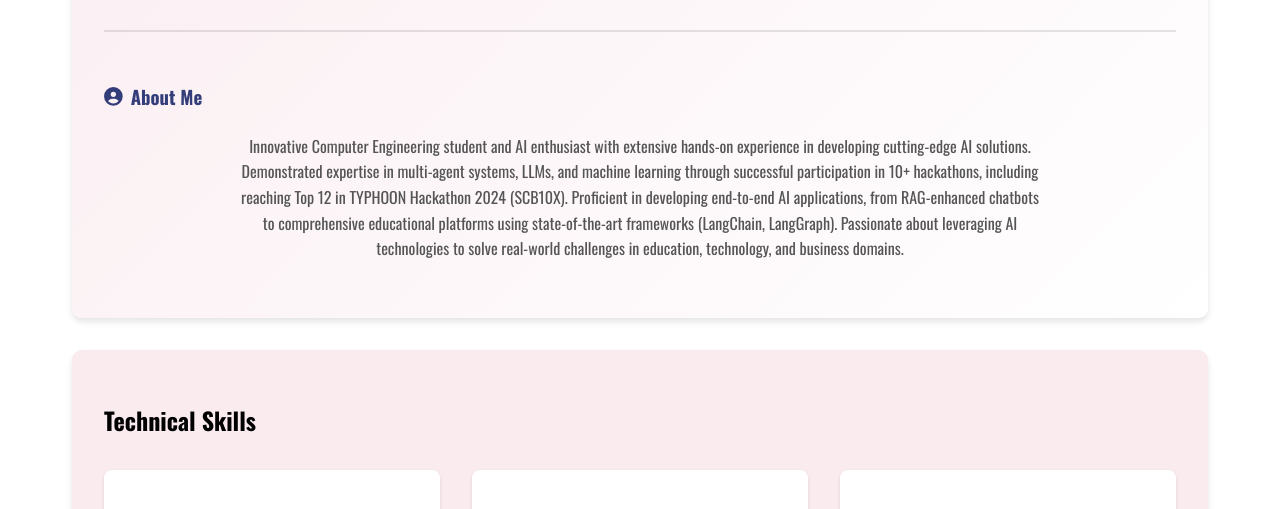
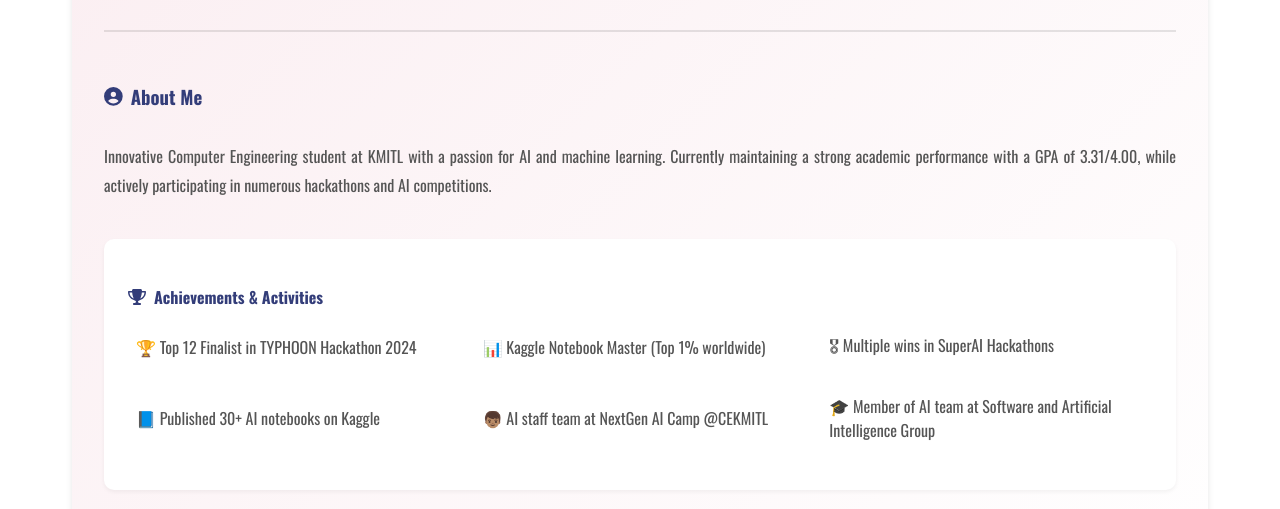
Before and after one commit to RattaphumKaenmuang/fwc-rush-proj, a plain HTML site: page yprasert.html in a window 1280 px wide. Shown: the part 650-1159 px from the top of the page. Drawn offline with nearby package versions, Linux system fonts and the light colour scheme.

Commit message:
feat: add more About me

```diff
--- a/css/yprasert.css
+++ b/css/yprasert.css
@@ -131,6 +131,49 @@ main {
 .summary-section h3 {
     color: var(--dark-bg-color);
     margin-bottom: 1rem;
+    display: flex;
+    align-items: center;
+    gap: 0.5rem;
+}
+
+.summary-content {
+    display: flex;
+    flex-direction: column;
+    gap: 1.5rem;
+}
+
+.summary-main, .summary-focus {
+    line-height: 1.8;
+    color: #555;
+    text-align: justify;
+}
+
+.key-achievements {
+    background: white;
+    padding: 1.5rem;
+    border-radius: 10px;
+    box-shadow: 0 2px 4px rgba(0,0,0,0.05);
+}
+
+.key-achievements h4 {
+    color: var(--dark-bg-color);
+    margin-bottom: 1rem;
+    display: flex;
+    align-items: center;
+    gap: 0.5rem;
+}
+
+.key-achievements ul {
+    list-style: none;
+    padding: 0;
+    display: grid;
+    grid-template-columns: repeat(auto-fit, minmax(250px, 1fr));
+    gap: 1rem;
+}
+
+.key-achievements li {
+    padding: 0.5rem;
+    color: #555;
     display: flex;
     align-items: center;
     gap: 0.5rem;
--- a/yprasert.html
+++ b/yprasert.html
@@ -15,20 +15,28 @@
             <nav>
                <ul>
                      <li>
-                      <img src="./imgs/home.png" alt="home">
-                      <a href="./index.html">HOME</a>
+                        <a href="./index.html">
+                            <img src="./imgs/home.png" alt="home">
+                            HOME
+                        </a>
                      </li>
                      <li>
-                      <img src="./imgs/bio.png" alt="bio">
-                      <a href="#bioinfo">About</a>
+                        <a href="#bioinfo">
+                            <img src="./imgs/bio.png" alt="bio">
+                            About
+                        </a>
                      </li>
                      <li>
-                      <img src="./imgs/skills.png" alt="edu">
-                      <a href="#showcase">Skills</a>
+                        <a href="#showcase">
+                            <img src="./imgs/skills.png" alt="skills">
+                            Skills
+                        </a>
                      </li>
                      <li>
-                      <img src="./imgs/contact.png" alt="edu">
-                      <a href="#contact">Contact</a>
+                        <a href="#contact">
+                            <img src="./imgs/contact.png" alt="contact">
+                            Contact
+                        </a>
                      </li>
                </ul>
     </header>
@@ -47,9 +55,25 @@
                 </div>
                 <div class="summary-section">
                     <h3><i class="fas fa-user-circle"></i> About Me</h3>
-                    <p class="summary">
-                        Innovative Computer Engineering student and AI enthusiast with extensive hands-on experience in developing cutting-edge AI solutions. Demonstrated expertise in multi-agent systems, LLMs, and machine learning through successful participation in 10+ hackathons, including reaching Top 12 in TYPHOON Hackathon 2024 (SCB10X). Proficient in developing end-to-end AI applications, from RAG-enhanced chatbots to comprehensive educational platforms using state-of-the-art frameworks (LangChain, LangGraph). Passionate about leveraging AI technologies to solve real-world challenges in education, technology, and business domains.
-                    </p>
+                    <div class="summary-content">
+                        <p class="summary-main">
+                            Innovative Computer Engineering student at KMITL with a passion for AI and machine learning. Currently maintaining a strong academic performance with a GPA of 3.31/4.00, while actively participating in numerous hackathons and AI competitions.
+                        </p>
+                        <div class="key-achievements">
+                            <h4><i class="fas fa-trophy"></i>Achievements & Activities</h4>
+                            <ul>
+                                <li>🏆 Top 12 Finalist in TYPHOON Hackathon 2024</li>
+                                <li>📊 Kaggle Notebook Master (Top 1% worldwide)</li>
+                                <li>🎖 Multiple wins in SuperAI Hackathons</li>
+                                <li>📘 Published 30+ AI notebooks on Kaggle</li>
+                                <li>👦🏽 AI staff team at NextGen AI Camp @CEKMITL</li>
+                                <li>🎓 Member of AI team at Software and Artificial Intelligence Group</li>
+                            </ul>
+                        </div>
+                        <p class="summary-focus">
+                            Specializing in developing end-to-end AI applications using cutting-edge frameworks like LangChain and LangGraph. Particularly interested in multi-agent systems, LLMs, and their applications in solving real-world challenges in education and technology.
+                        </p>
+                    </div>
                 </div>
             </div>
         </section>
```
Also changed, not shown: 1 other file.
